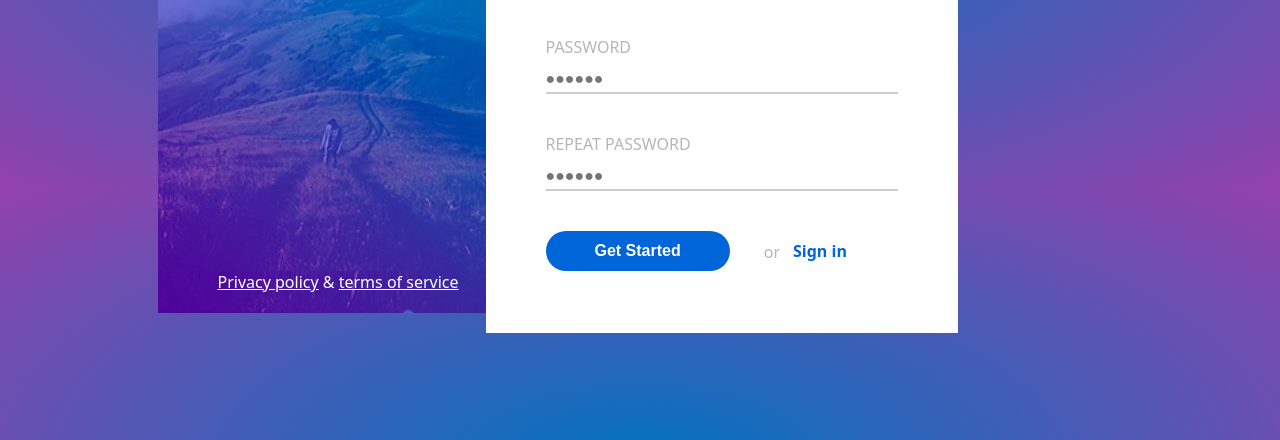
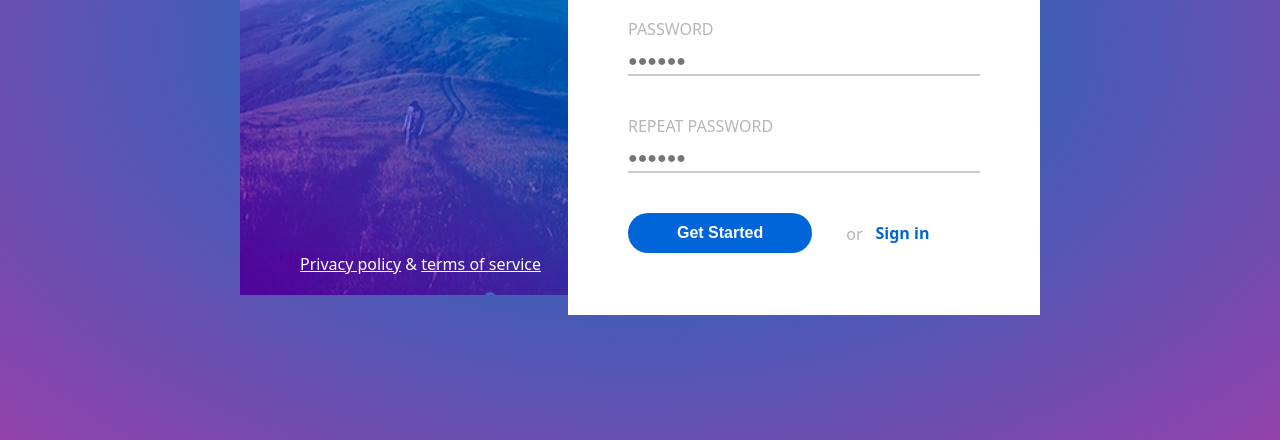
Before and after one commit to juosta/5-sign_up, a plain HTML site: page index.html in a window 1280 px wide. Shown: the part 360-800 px from the top of the page. Drawn offline with Linux system fonts and the light colour scheme.

Commit message:
center all content

```diff
--- a/css/style.css
+++ b/css/style.css
@@ -9,7 +9,8 @@ body * {
 body{
     /*background-image: url("../img/hill.jpg");*/
     background-image: radial-gradient(#0074BF, #9341AC);
-
+    position: relative;
+    height: 100vh;
 }
 
 
@@ -30,10 +31,11 @@ body{
 .container{
     display: inline-block;
     font-family: system-ui, 'Lucida Sans', 'Lucida Sans Regular', 'Lucida Grande', 'Lucida Sans Unicode', Geneva, Verdana, sans-serif;
-    position:relative;
     width: 800px;
-    top: 143px;
-    left: calc((100% - 965px) / 2);
+    position:absolute;
+    top: 50%;
+    left: 50%;
+    transform: translate(-50%, -50%);
 }
 
 .left{
```
